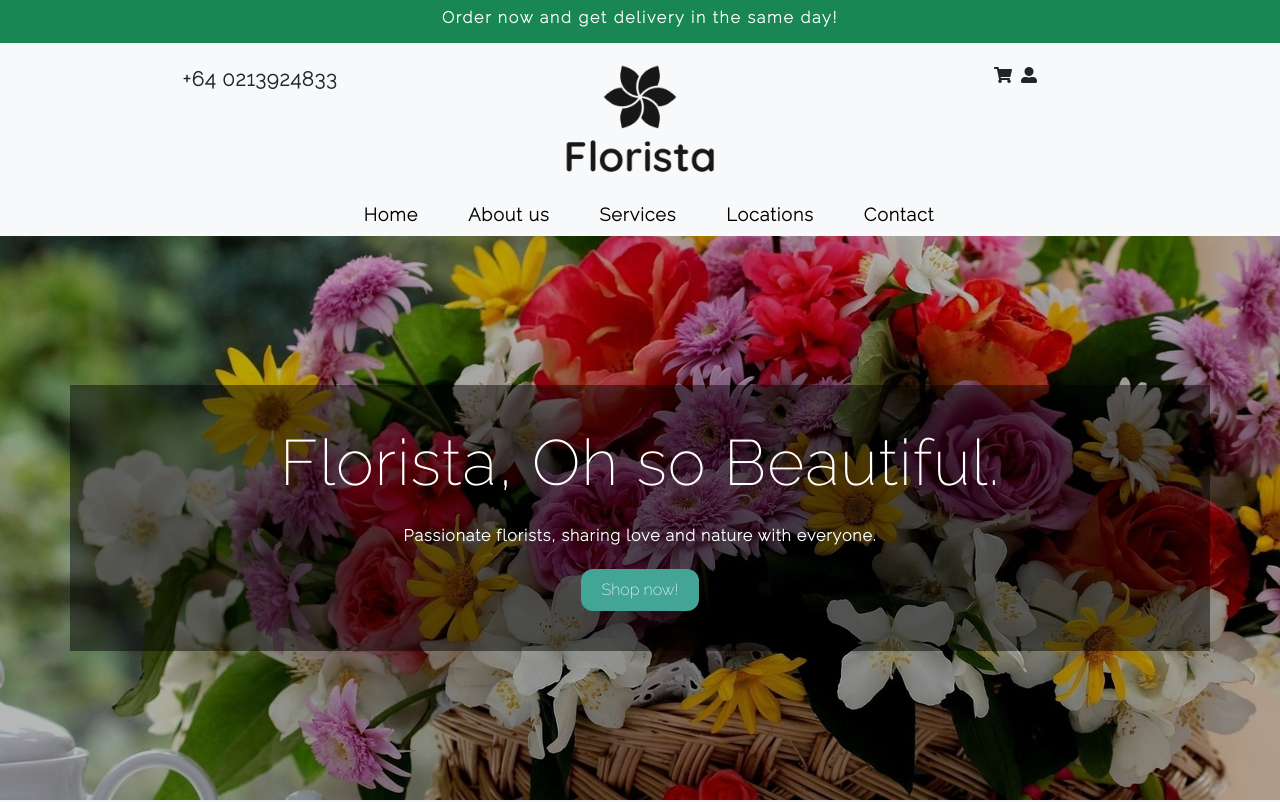
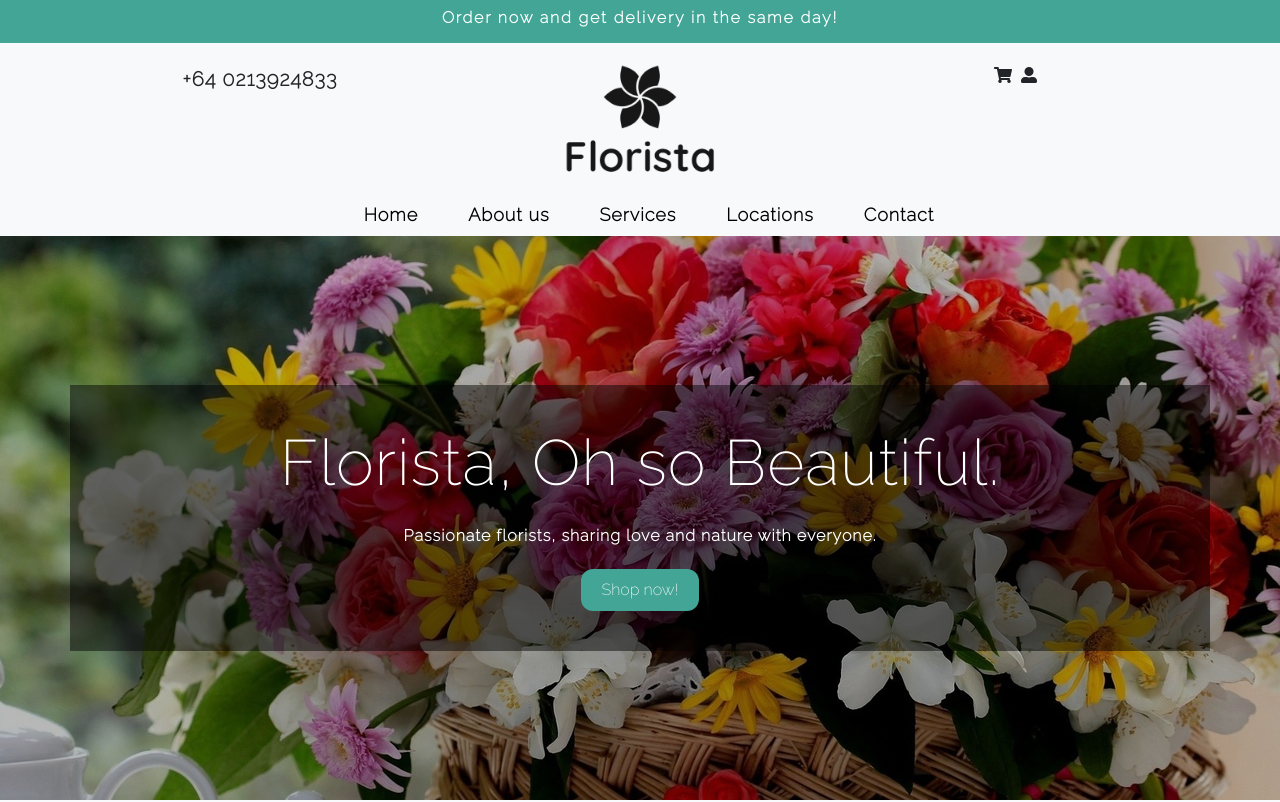
Before and after one commit to zytuu/Florista, a plain HTML site: page index.html in a window 1280 px wide. Shown: the top 802 px of the page. Drawn offline with nearby package versions, Linux system fonts and the light colour scheme.

Commit message:
minor tweaks
changes:
- changed notification banner to match divider and button colors

```diff
--- a/css/styles.css
+++ b/css/styles.css
@@ -2,6 +2,7 @@
 
 .notification {
   letter-spacing: 1.8px;
+  background-color: #42a596;
 }
 
 .justify-content-space-between {
--- a/index.html
+++ b/index.html
@@ -28,7 +28,7 @@
   <body>
     <header id="site-header">
       <!-- Notification -->
-      <div class="notification bg-success text-white">
+      <div class="notification text-white">
         <div class="container-fluid">
           <div class="row">
             <div class="col-md-12 d-flex justify-content-center py-2 mt-auto">
```
